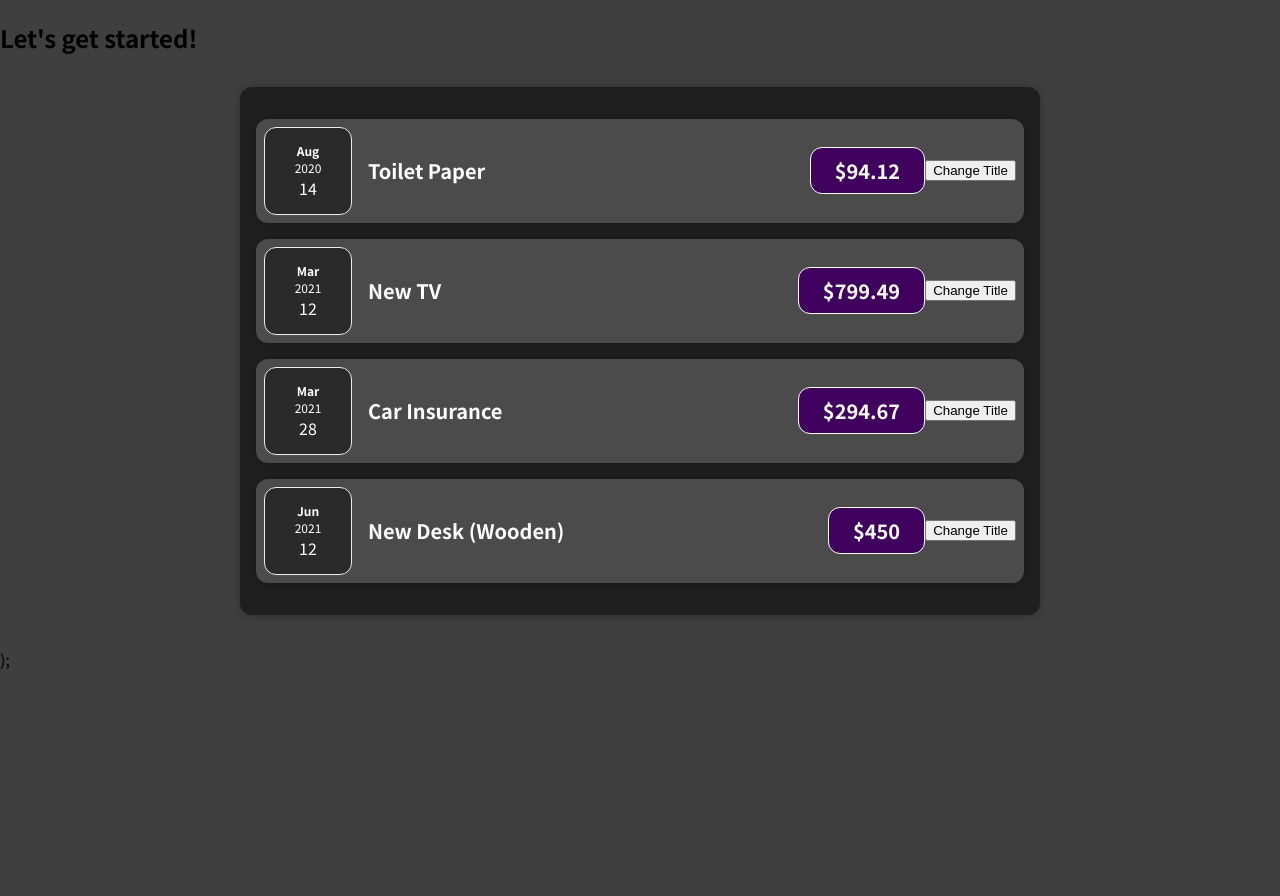
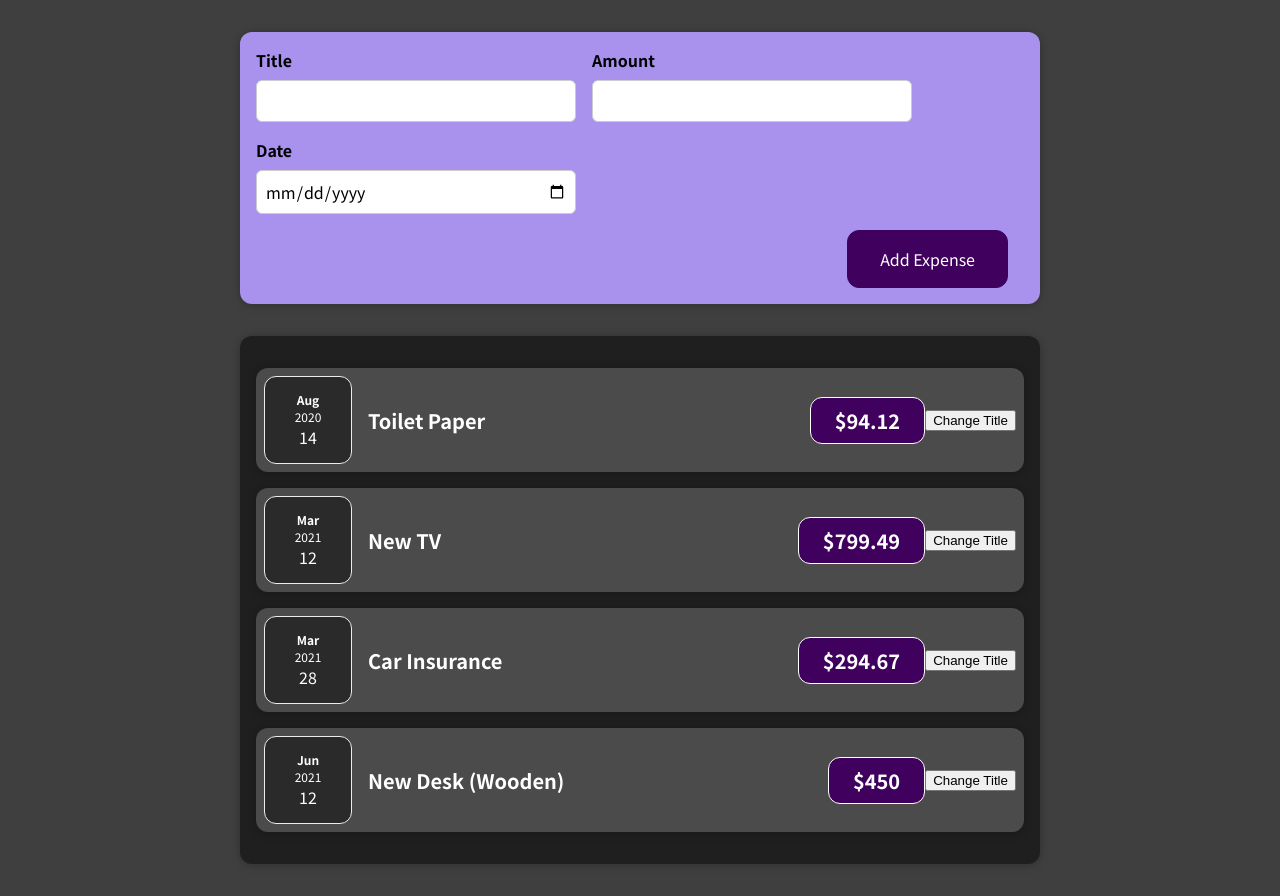
Before and after one commit to Ivan270/react-learning, a React (Create React App) app: page / in a window 1280 px wide. Before the commit the page ends 800 px from the top, so only its background shows below. Built offline with nearby package versions, Linux system fonts and the light colour scheme.

Commit message:
added user input through form. Multiple states

```diff
--- a/src/App.js
+++ b/src/App.js
@@ -1,4 +1,5 @@
 import Expenses from './components/Expenses/Expenses';
+import NewExpense from './components/NewExpense/NewExpense';
 
 const App = () => {
 	const expenses = [
@@ -25,9 +26,8 @@
 
 	return (
 		<div>
-			<h2>Let's get started!</h2>
+			<NewExpense />
 			<Expenses expenses={expenses} />
-			);
 		</div>
 	);
 };
--- /dev/null
+++ b/src/components/NewExpense/ExpenseForm.css
@@ -0,0 +1,26 @@
+.new-expense__controls {
+    display: flex;
+    flex-wrap: wrap;
+    gap: 1rem;
+    margin-bottom: 1rem;
+    text-align: left;
+}
+
+.new-expense__control label {
+    font-weight: bold;
+    margin-bottom: 0.5rem;
+    display: block;
+}
+
+.new-expense__control input {
+    font: inherit;
+    padding: 0.5rem;
+    border-radius: 6px;
+    border: 1px solid #ccc;
+    width: 20rem;
+    max-width: 100%;
+}
+
+.new-expense__actions {
+    text-align: right;
+}
--- /dev/null
+++ b/src/components/NewExpense/ExpenseForm.js
@@ -0,0 +1,52 @@
+import React, { useState } from 'react';
+import './ExpenseForm.css';
+
+const ExpenseForm = () => {
+	const [enteredTitle, setEnteredTitle] = useState(''); // valor inicial es cadena de texto vacía
+	const [enteredAmount, setEnteredAmount] = useState('');
+	const [enteredDate, setEnteredDate] = useState('');
+
+	const titleChangeHandler = (event) => {
+		setEnteredTitle(event.target.value);
+	};
+	const amountChangeHandler = (event) => {
+		setEnteredAmount(event.target.value);
+	};
+	const dateChangeHandler = (event) => {
+		setEnteredDate(event.target.value);
+	};
+
+	return (
+		<form>
+			<div className="new-expense__controls">
+				<div className="new-expense__control">
+					<label>Title</label>
+					<input type="text" onChange={titleChangeHandler} />
+				</div>
+				<div className="new-expense__control">
+					<label>Amount</label>
+					<input
+						type="number"
+						min="0.01"
+						step="0.01"
+						onChange={amountChangeHandler}
+					/>
+				</div>
+				<div className="new-expense__control">
+					<label>Date</label>
+					<input
+						type="date"
+						min="2019-01-01"
+						max="2022-12-31"
+						onChange={dateChangeHandler}
+					/>
+				</div>
+			</div>
+			<div className="new-expense__actions">
+				<button type="submit">Add Expense</button>
+			</div>
+		</form>
+	);
+};
+
+export default ExpenseForm;
--- /dev/null
+++ b/src/components/NewExpense/NewExpense.css
@@ -0,0 +1,38 @@
+.new-expense {
+    background-color: #a892ee;
+    padding: 1rem;
+    margin: 2rem auto;
+    width: 50rem;
+    max-width: 95%;
+    border-radius: 12px;
+    text-align: center;
+    box-shadow: 0 1px 8px rgba(0, 0, 0, 0.25);
+}
+
+.new-expense button {
+    font: inherit;
+    cursor: pointer;
+    padding: 1rem 2rem;
+    border: 1px solid #40005d;
+    background-color: #40005d;
+    color: white;
+    border-radius: 12px;
+    margin-right: 1rem;
+}
+
+.new-expense button:hover,
+.new-expense button:active {
+    background-color: #510674;
+    border-color: #510674;
+}
+
+.new-expense button.alternative {
+    color: #220131;
+    border-color: transparent;
+    background-color: transparent;
+}
+
+.new-expense button.alternative:hover,
+.new-expense button.alternative:active {
+    background-color: #ddb3f8;
+}
--- /dev/null
+++ b/src/components/NewExpense/NewExpense.js
@@ -0,0 +1,13 @@
+import React from 'react';
+import ExpenseForm from './ExpenseForm';
+import './NewExpense.css';
+
+const NewExpense = () => {
+	return (
+		<div className="new-expense">
+			<ExpenseForm />
+		</div>
+	);
+};
+
+export default NewExpense;
```
